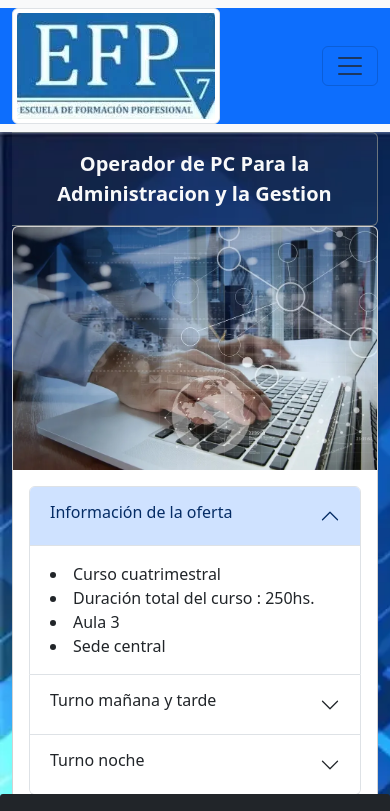
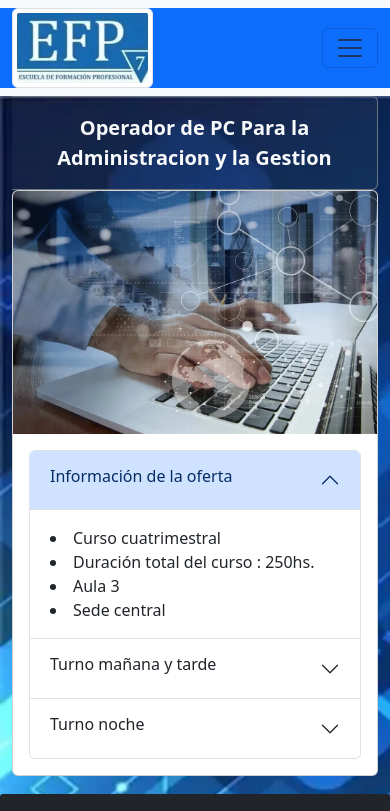
Before and after one commit to Camila-Skrp/C-Operador-de-pc-para-administracion-y-gestion, a plain HTML site: page index.html in a window 390 px wide. Shown: the top 811 px of the page. Drawn offline with nearby package versions, Linux system fonts and the light colour scheme; grey boxes are pictures that could not be loaded.

Commit message:
tamaño de logo

```diff
--- a/style.css
+++ b/style.css
@@ -41,6 +41,9 @@ li:hover {
 
 
 @media (max-width: 767px) {
+     .img-thumbnail {
+    height: 80px;
+    }
   .caja {
     background-image: url(./img/fondo.webp);
     background-repeat: no-repeat;
```
